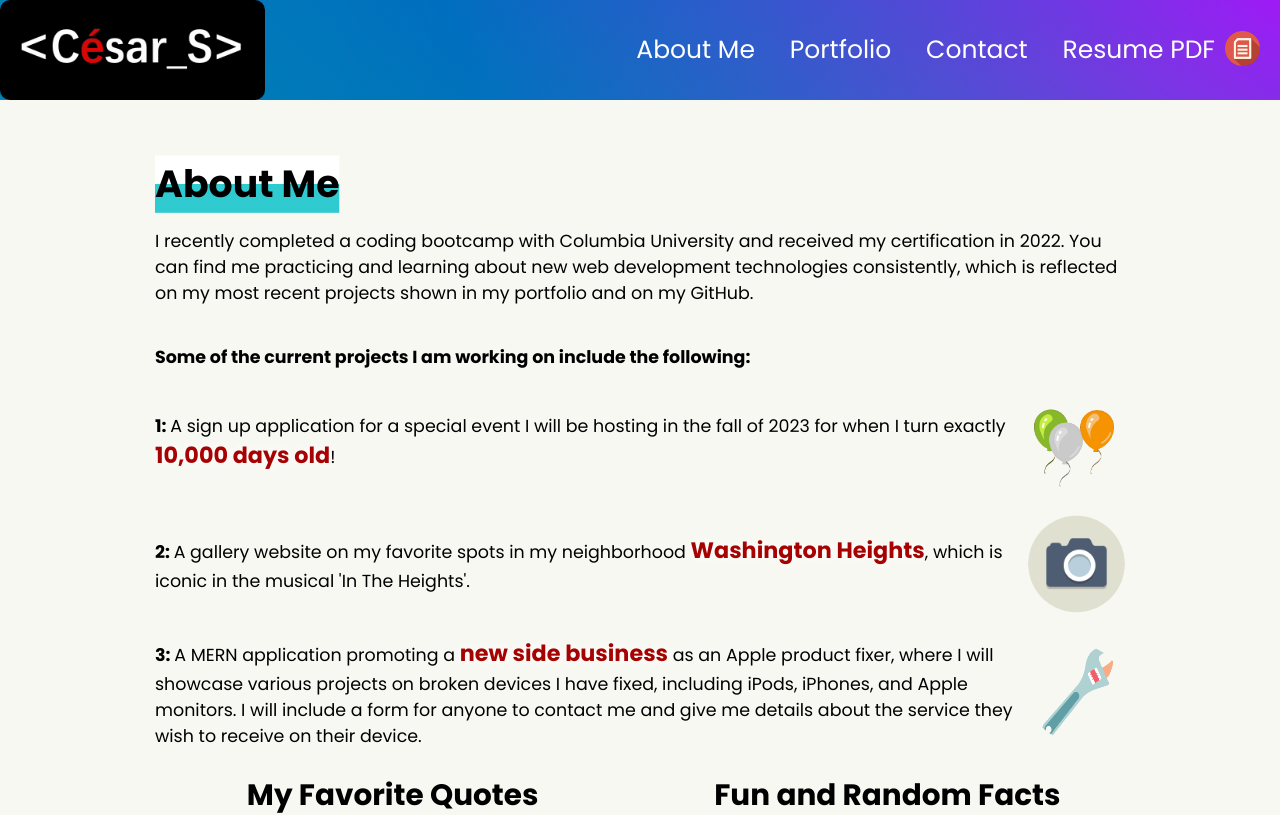
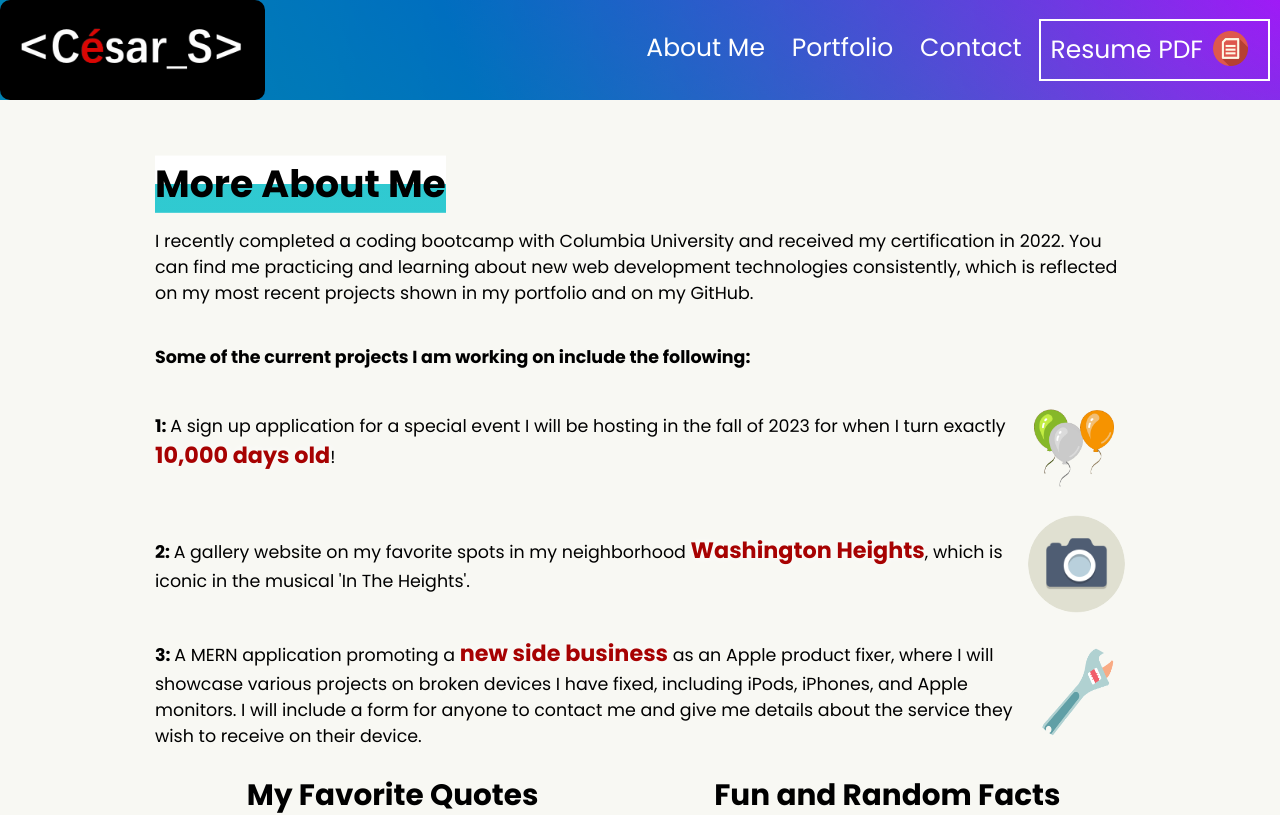
Before and after one commit to cesarsiguencia/my-react-portfolio, a React (Create React App) app: page /my-react-portfolio/aboutme in a window 1280 px wide. Shown: the top 815 px of the page. Built offline with nearby package versions, Linux system fonts and the light colour scheme.

Commit message:
new loading pg and resume;

```diff
--- a/src/App.css
+++ b/src/App.css
@@ -55,7 +55,7 @@ body::before {
   left: 0;
   width: 100%;
   height: 100%;
-  background-color: var(--secondary-color);
+  /* background-color: var(--secondary-color); */
   display: flex;
   align-items: center;
   opacity: 1;
@@ -513,15 +513,19 @@ body::before {
 
 /* Links */
 
+.navBtns{
+  transition: ease-in-out 0.3s;
+  scale: 1
+}
+
 .links{
-  transition: ease-in-out 0.2s;
   font-size: 25px;
   font-weight: 400;
   color: white;
 }
 
-.links:hover{
-  font-size: 29px;
+.navBtns:hover{
+  scale: 1.15;
   text-decoration: underline;
   text-underline-offset: 8px;
 }
@@ -532,7 +536,6 @@ a:link{
 
 a:visited{
   text-decoration: none;
-  color: black
 }
 
 .github-links {
--- a/src/Components/Apps/Apps.js
+++ b/src/Components/Apps/Apps.js
@@ -46,6 +46,7 @@ const displayApp = () => {
         },
         {
             name: 'Taskmaster-Pro',
+            short_des: 'Stay organized and on time with your tasks using this JQuery powered web app with draggable UI',
             description: 'Take notes the easy way using Taskmaster Pro. Created tasks can be edited, deleted, and assigned due dates which is color coded to show if a due date is approaching or past due. Tasks can also be dragged around the application interface to various statuses, including "Completed", "In Progress" or the trash bin.',
             technologies: 'Javascript, JQuery, Moment.js,, Bootstrap, HTML, CSS',
             url: 'https://cesarsiguencia.github.io/taskmaster-pro/',
@@ -53,6 +54,7 @@ const displayApp = () => {
         },
         {
             name: "Dine-N-Wine",
+            short_des: 'Find quick international recipes using this app built with my first group project',
             description: 'An application representing multiple hot plate recipes from all over the world! Users are able to save receipes under "Favorites", filter receipes by category, or allow the application to pick one by random. In addition, users can look up for macronutrient information, ingredients, and dosages.',
             technologies: 'HTML, CSS, PureCSS, Javascript, APIs',
             url: 'https://cesarsiguencia.github.io/dine-n-wine/',
@@ -60,6 +62,7 @@ const displayApp = () => {
         },
         {
             name: 'Weather-Dashboard',
+            short_des: 'Search and save cities through their weekly weather forecast',
             description: 'Need to check full weather conditions of any city quickly? Use this application that will give you just that along with the temperature, wind speed, UV levels, and humidity. The user can also view the conditions up to five days from today. A convienient city search history is displayed for the user to compare conditions across multiple conditions.',
             technologies: 'Javascript, HTML, CSS, Moment.js, Bootstrap, APIs',
             url: 'https://cesarsiguencia.github.io/weather-dashboard/',
--- a/src/Components/Loading/Loading.js
+++ b/src/Components/Loading/Loading.js
@@ -1,14 +1,18 @@
 import React from 'react'
+import loadingGif from '../../media/icons/gifs/loading.gif'
 
 function loadingPg() {
 
     return (
         <div className="loader-wrapper">
-            <div className="loader-box">
+            {/* <div className="loader-box">
                 <div className="loader">
                 </div>
-                <br />
-                <p className='h1 links'>I am loading!</p>
+
+            </div> */}
+
+            <div style={{display: 'flex', margin: '0 auto'}} className='align-ver'>
+                <img style={{display:'block', height:'300px', borderRadius:'200px'}}src={loadingGif}></img>
             </div>
         </div>
     )
--- a/src/Components/Nav/Nav.js
+++ b/src/Components/Nav/Nav.js
@@ -32,12 +32,12 @@ const Nav = (props) => {
       name: "Contact",
       url: "#contact"
     },
-    {
-      name: "Resume PDF ",
-      url: developer_resume,
-      target: `'' download`,
-      icon: doc_icon
-    }
+    // {
+    //   name: "Resume PDF ",
+    //   url: developer_resume,
+    //   target: `'' download`,
+    //   icon: doc_icon
+    // }
   ]
 
   // let subUrlObjectAtLoad
@@ -80,14 +80,7 @@ const Nav = (props) => {
   // },[subUrlObjectAtLoad])
 
   return (
-    <nav className="Navigator"
-
-    // onClick={()=>{
-    //   setNavClicked(true)
-    //   setTitleClicked(false)
-    //   }}
-
-    >
+    <nav className="Navigator">
       <div className="mobile-toggle" id="mobile-menu" onClick={hamburgerMenu}>
         <div className="mobile-options"></div>
         <div className="mobile-options"></div>
@@ -97,28 +90,17 @@ const Nav = (props) => {
 
 
         {pages.map((page) => (
-          <div className='h2' id="navtab" key={page.name}
-          // onClick={() => {
-          //   setSelectedPage(page)
-          // }}
-          >
-            {/* <a onClick={hamburgerMenu} href={page.url} target={`${page.target ? (`'' download`) : (``)}`} style={{display: 'flex'}}>
-              <p className="links links-selected">{page.name}</p>
-                  {page.icon &&
-                      <img src={page.icon} style={{height:'35px', margin: '0 10px'}}></img>
-                  }
-            </a> */}
-
-            <NavHashLink onClick={hamburgerMenu} style={{display:'flex'}} to={`/my-react-portfolio${page.url}`}>
-              <p className={`links`}>{page.name}</p>
-
-              {page.icon &&
-                <img src={page.icon} style={{ height: '35px', margin: '0 10px' }}></img>
-              }
-
+          <div className='h2 navBtns' id="navtab" key={page.name}>
+            <NavHashLink onClick={hamburgerMenu} style={{ display: 'flex', padding: '10px 10px' }} to={`/my-react-portfolio${page.url}`}>
+              <p className='links' >{page.name}</p>
             </NavHashLink>
           </div>
         ))}
+
+        <a className='h2 navBtns' href={developer_resume} target="'' download" style={{ display: 'flex', border:'2px solid white', padding: '10px 10px' }}>
+          <p className='links' >Resume PDF</p>
+          <img src={doc_icon} style={{ height: '35px', margin: '0 10px'  }}></img>
+        </a>
       </div>
     </nav>
   )
--- a/src/pages/AboutMe.js
+++ b/src/pages/AboutMe.js
@@ -36,7 +36,7 @@ const About = () => {
 
                 <div className='title-block left'>
                     <div className='title'>
-                        <h2>About Me</h2>
+                        <h2>More About Me</h2>
                     </div>
                 </div>
 
```
Also changed, not shown: src/media/icons/gifs/loading.gif (added), 1 other file (tests, documents, lock files or other folders).
